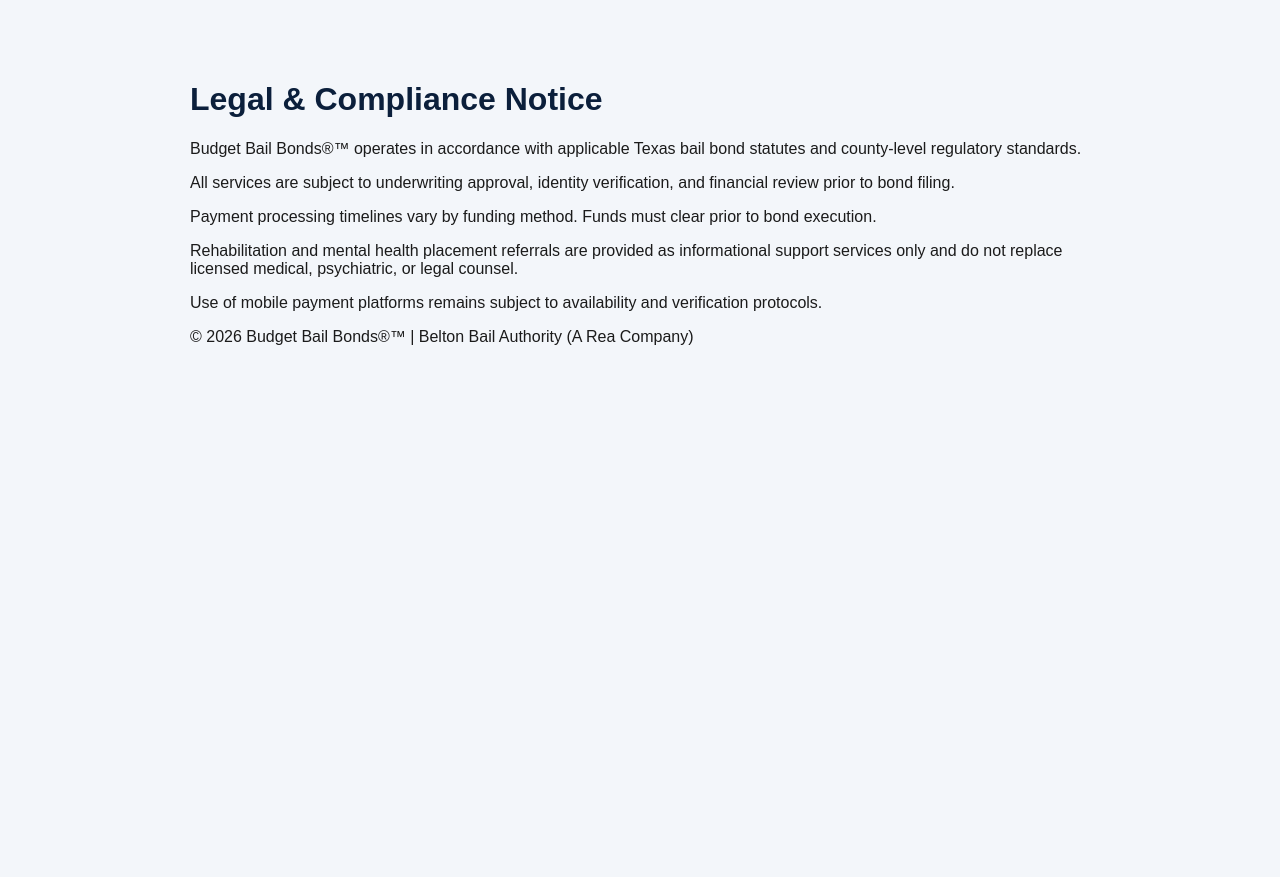
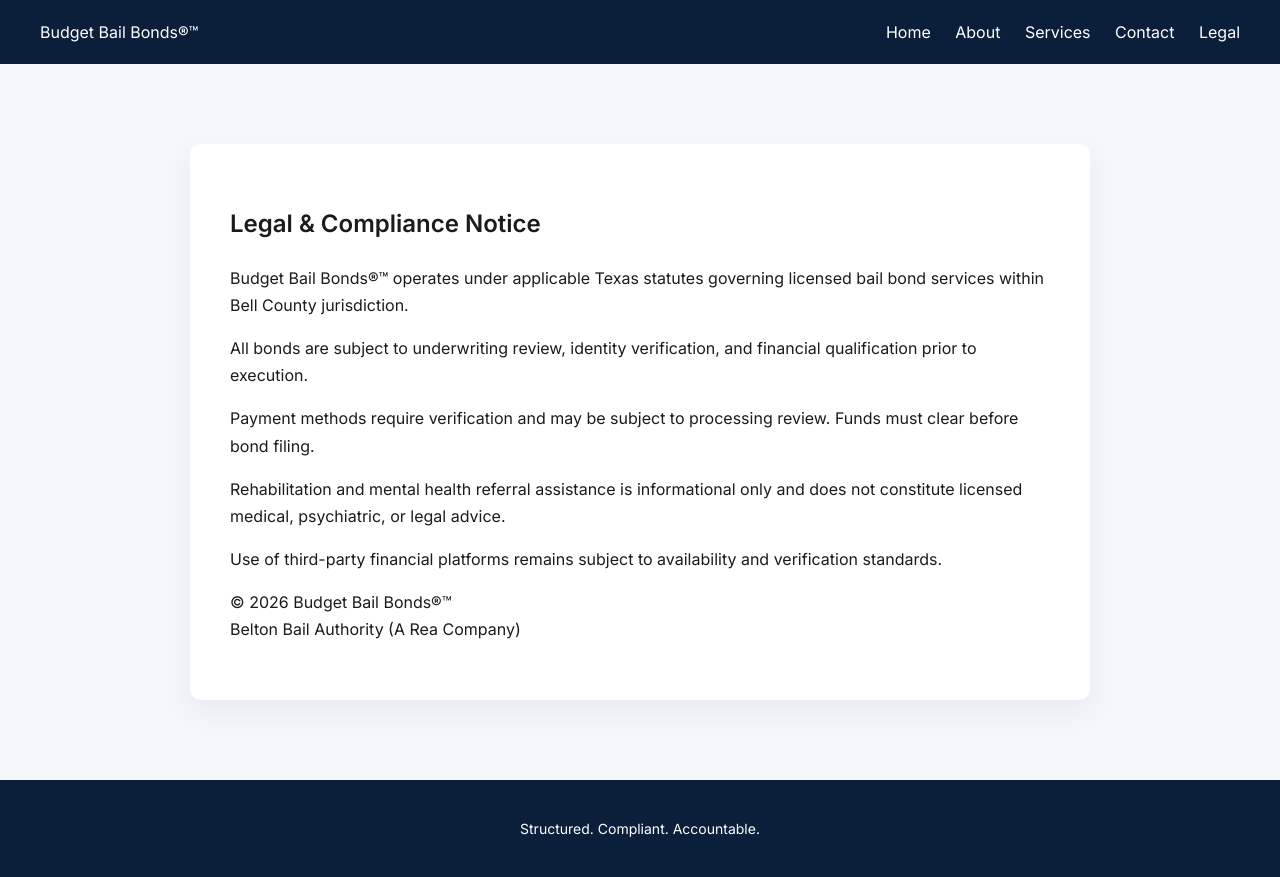
Before and after one commit to BudgetBailsofTX/budgetbailsoftx.github.io, a plain HTML site: page legal.html in a window 1280 px wide. Before the commit the page ends 800 px from the top, so only its background shows below. Drawn offline with Linux system fonts and the light colour scheme.

Commit message:
Update legal.html

```diff
--- a/legal.html
+++ b/legal.html
@@ -1,31 +1,103 @@
 <!DOCTYPE html>
-<html>
+<html lang="en">
 <head>
+<meta charset="UTF-8">
+<meta name="viewport" content="width=device-width, initial-scale=1.0">
 <title>Legal & Compliance | Budget Bail Bonds®™</title>
+
+<link href="https://fonts.googleapis.com/css2?family=Inter:wght@300;400;600&display=swap" rel="stylesheet">
+
 <style>
-body{font-family:Arial;margin:0;padding:60px;background:#F3F6FA;color:#1b1b1b;}
-h1{color:#0B1F3B;}
-.section{max-width:900px;margin:auto;}
+:root{
+--primary:#0B1F3B;
+--bg:#F3F6FA;
+--gold:#C6A85B;
+}
+
+body{
+margin:0;
+font-family:'Inter',sans-serif;
+background:var(--bg);
+color:#1b1b1b;
+}
+
+header{
+background:var(--primary);
+color:white;
+padding:22px 40px;
+display:flex;
+justify-content:space-between;
+}
+
+nav a{
+color:white;
+margin-left:20px;
+text-decoration:none;
+}
+
+nav a:hover{color:var(--gold);}
+
+.section{
+max-width:900px;
+margin:auto;
+padding:80px 20px;
+}
+
+.panel{
+background:white;
+padding:40px;
+border-radius:10px;
+box-shadow:0 12px 30px rgba(0,0,0,0.05);
+line-height:1.7;
+}
+
+footer{
+background:var(--primary);
+color:white;
+text-align:center;
+padding:40px 20px;
+font-size:14px;
+}
 </style>
 </head>
+
 <body>
 
+<header>
+<div>Budget Bail Bonds®™</div>
+<nav>
+<a href="index.html">Home</a>
+<a href="about.html">About</a>
+<a href="services.html">Services</a>
+<a href="contact.html">Contact</a>
+<a href="legal.html">Legal</a>
+</nav>
+</header>
+
 <div class="section">
-<h1>Legal & Compliance Notice</h1>
+<div class="panel">
 
-<p>Budget Bail Bonds®™ operates in accordance with applicable Texas bail bond statutes and county-level regulatory standards.</p>
+<h2>Legal & Compliance Notice</h2>
 
-<p>All services are subject to underwriting approval, identity verification, and financial review prior to bond filing.</p>
+<p>Budget Bail Bonds®™ operates under applicable Texas statutes governing licensed bail bond services within Bell County jurisdiction.</p>
 
-<p>Payment processing timelines vary by funding method. Funds must clear prior to bond execution.</p>
+<p>All bonds are subject to underwriting review, identity verification, and financial qualification prior to execution.</p>
 
-<p>Rehabilitation and mental health placement referrals are provided as informational support services only and do not replace licensed medical, psychiatric, or legal counsel.</p>
+<p>Payment methods require verification and may be subject to processing review. Funds must clear before bond filing.</p>
 
-<p>Use of mobile payment platforms remains subject to availability and verification protocols.</p>
+<p>Rehabilitation and mental health referral assistance is informational only and does not constitute licensed medical, psychiatric, or legal advice.</p>
 
-<p>© 2026 Budget Bail Bonds®™ | Belton Bail Authority (A Rea Company)</p>
+<p>Use of third-party financial platforms remains subject to availability and verification standards.</p>
+
+<p>© 2026 Budget Bail Bonds®™<br>
+Belton Bail Authority (A Rea Company)</p>
 
 </div>
+</div>
+
+<footer>
+Structured. Compliant. Accountable.
+</footer>
 
 </body>
 </html>
```
